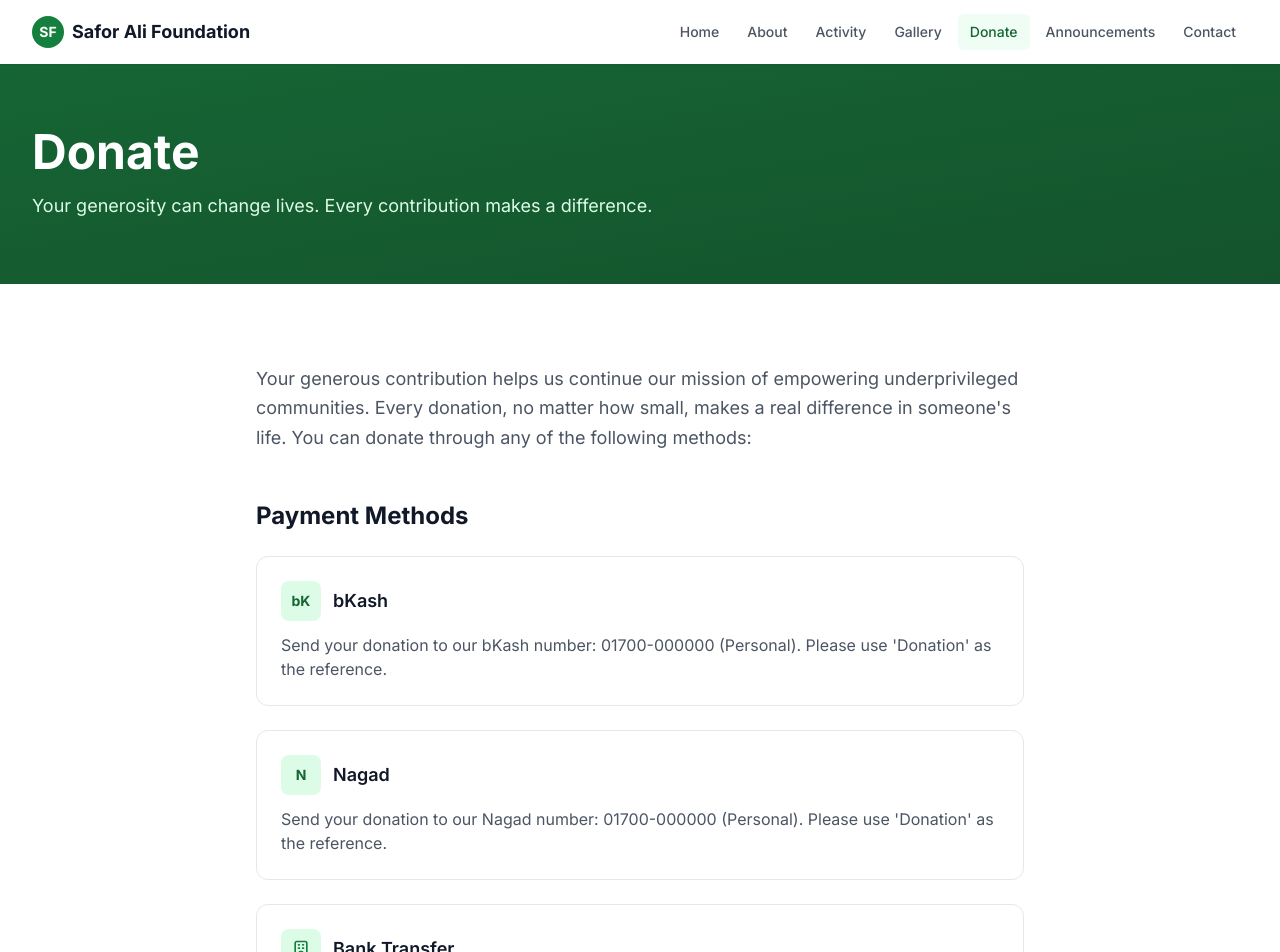
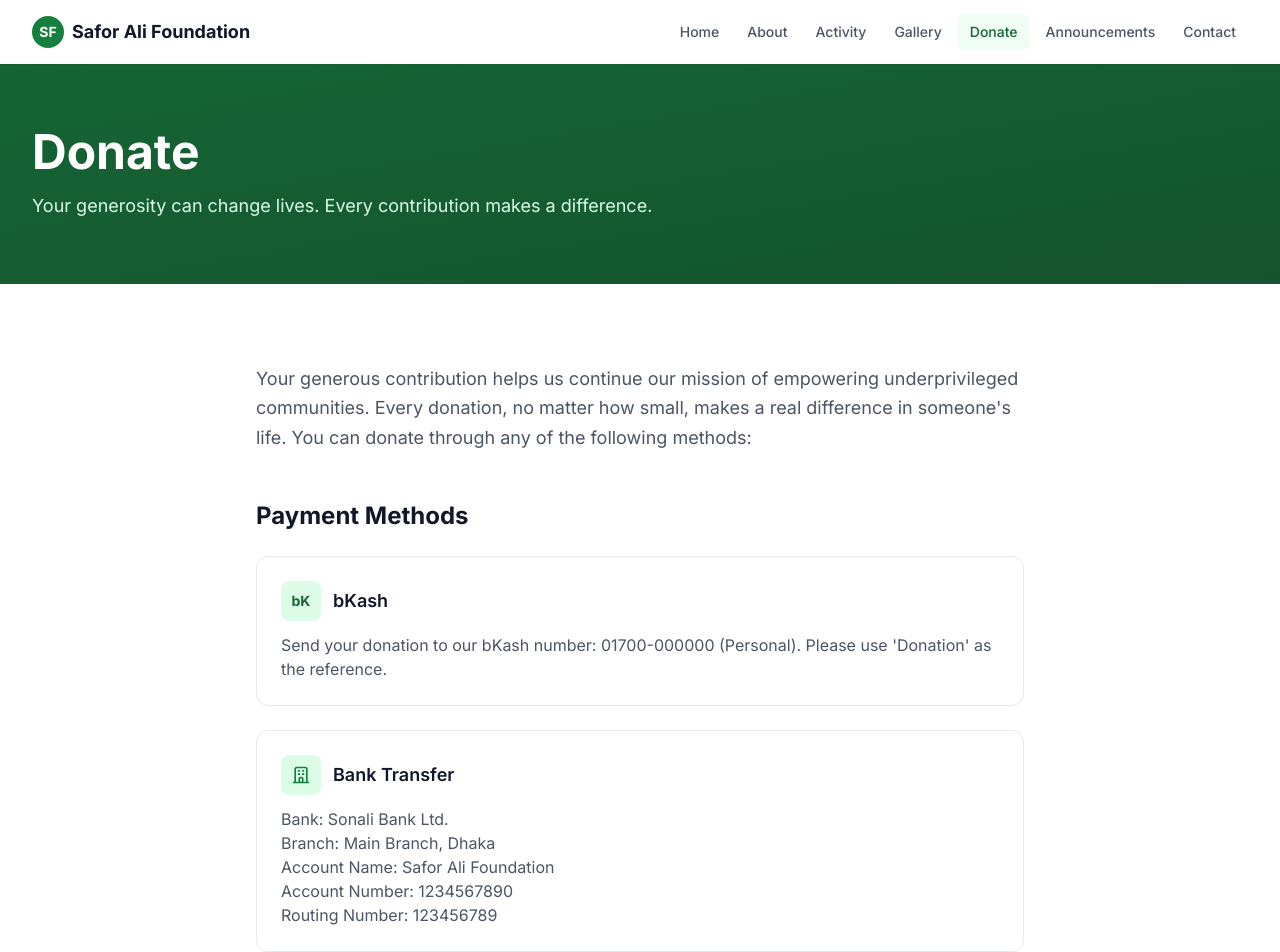
Before and after one commit to mrjiyadkhalil/safor-ali-foundation, a Next.js app: page /donate in a window 1280 px wide. Shown: the top 952 px of the page. Built offline with nearby package versions, Linux system fonts and the light colour scheme.

Commit message:
Update on

```diff
--- a/content/donation.json
+++ b/content/donation.json
@@ -6,10 +6,6 @@
       "details": "Send your donation to our bKash number: 01700-000000 (Personal). Please use 'Donation' as the reference."
     },
     {
-      "type": "Nagad",
-      "details": "Send your donation to our Nagad number: 01700-000000 (Personal). Please use 'Donation' as the reference."
-    },
-    {
       "type": "Bank Transfer",
       "details": "Bank: Sonali Bank Ltd.\nBranch: Main Branch, Dhaka\nAccount Name: Safor Ali Foundation\nAccount Number: 1234567890\nRouting Number: 123456789"
     }
--- a/src/app/layout.tsx
+++ b/src/app/layout.tsx
@@ -8,7 +8,7 @@ const inter = Inter({ subsets: ["latin"] });
 
 export const metadata: Metadata = {
   title: {
-    default: "Safor Ali Foundation",
+    default: "Safar Ali Foundation",
     template: "%s | Safor Ali Foundation",
   },
   description: "Empowering communities through education, healthcare, and sustainable development for a brighter tomorrow.",
```
